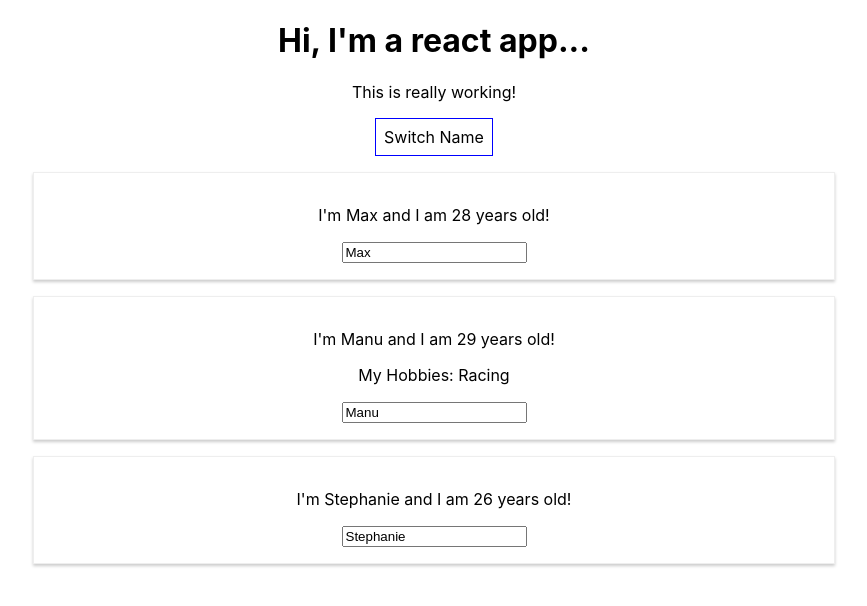
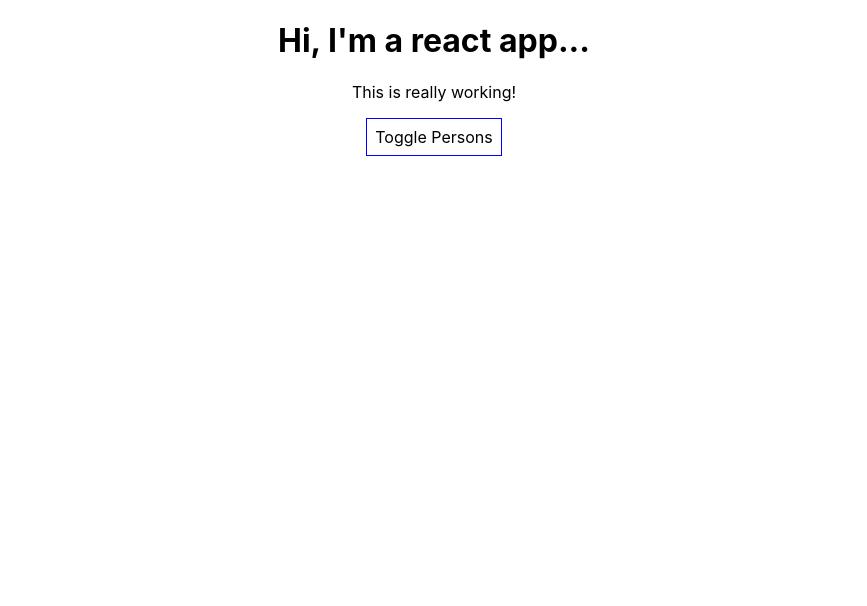
Before and after one commit to chathurangawijesinghe/react-udemy-app, a React (Create React App) app: page / in a window 1280 px wide. Shown: the top 606 px of the page, without its empty margins (206-1073 px from the left). Built offline with nearby package versions, Linux system fonts and the light colour scheme.

Commit message:
54 handling dynamic content

```diff
--- a/src/App.js
+++ b/src/App.js
@@ -9,7 +9,8 @@ class App extends Component {
       { name: "Manu", age: 29 },
       { name: "Stephanie", age: 26 }
     ],
-    otherState: 'Some other value'
+    otherState: 'Some other value',
+    showPersons: false
   };
 
   switchNameHandler = (newName) => {
@@ -32,6 +33,11 @@ class App extends Component {
     })
   };
 
+  togglePersonHandler = () => {
+    const doesShow = !this.state.showPersons;
+    this.setState({ showPersons: doesShow });
+  }
+
   render() {
     const style = {
       backgroundColor: 'white',
@@ -41,14 +47,10 @@ class App extends Component {
       cursor: 'pointer'
     };
 
-    return (
-      <div className="App">
-        <h1>Hi, I'm a react app...</h1>
-        <p>This is really working!</p>
-        <button
-          style={style}
-          onClick={() => this.switchNameHandler('Maximilian')}>
-          Switch Name</button>
+    let persons = null;
+
+    if (this.state.showPersons) {
+      persons = <div>
           <Person
             name={this.state.persons[0].name}
             age={this.state.persons[0].age}
@@ -64,6 +66,18 @@ class App extends Component {
             name={this.state.persons[2].name}
             age={this.state.persons[2].age}
           />
+        </div>;
+    }
+
+    return (
+      <div className="App">
+        <h1>Hi, I'm a react app...</h1>
+        <p>This is really working!</p>
+        <button
+          style={style}
+          onClick={this.togglePersonHandler}>
+          Toggle Persons</button>
+        {persons}
       </div>
     )
   };
```
Lines whose indentation alone changed are shown as unchanged.
